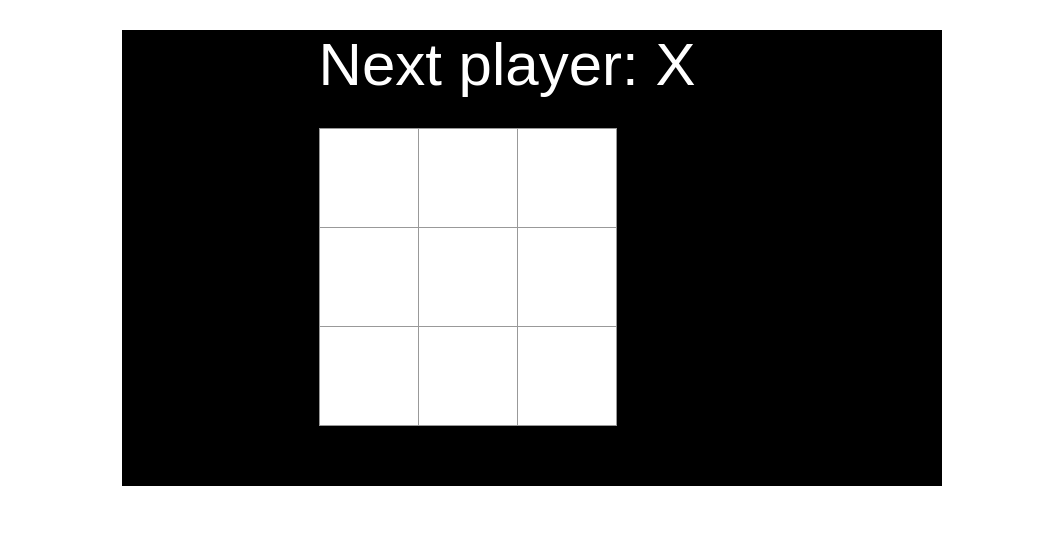
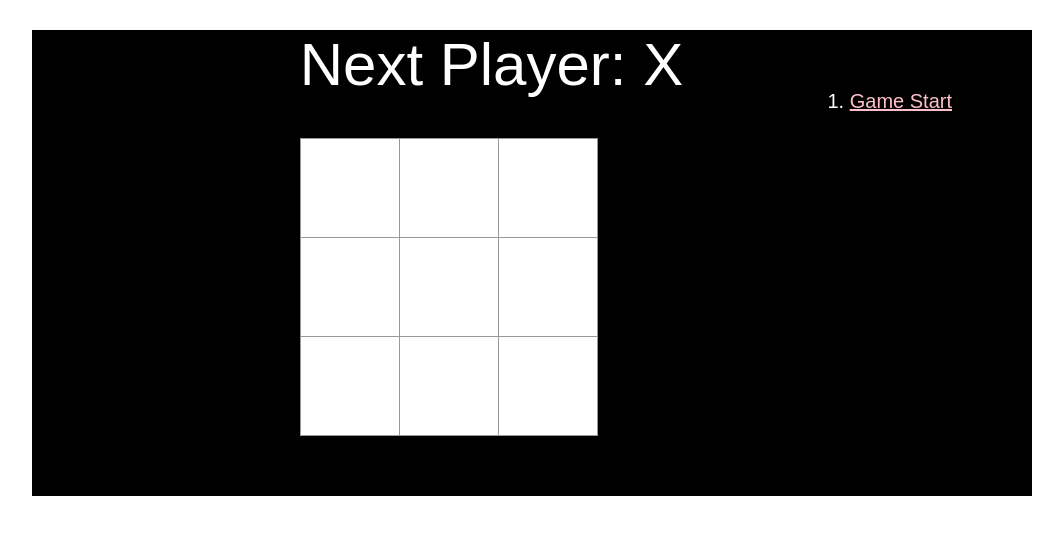
Before and after one commit to 91juhwang/ES6-React-App, a React app: page / in a window 1280 px wide. Shown: the top 534 px of the page, without its empty margins (108-1171 px from the left). Built offline with nearby package versions, Linux system fonts and the light colour scheme.

Commit message:
Add move history methods

```diff
--- a/src/app.css
+++ b/src/app.css
@@ -5,18 +5,14 @@ body {
 }
 
 #root {
-  width: 820px;
+  width: 1000px;
   margin: 0 auto;
   background-color: black;
 }
 
-ol, ul {
-  padding-left: 30px;
-}
-
 #board-row {
-  margin-top: 30px;
-  margin-bottoM: 60px;
+  margin-top: 40px;
+  margin-bottom: 60px;
 }
 
 .board-row:after {
@@ -57,9 +53,25 @@ ol, ul {
 }
 
 .game-info {
-  margin-left: 20px;
+  color: white;
+  margin-right: 80px;
+}
+
+.game-info ol li {
+  font-size: 20px;
+}
+
+.game-info ol li a {
+  font-size: 20px;
+  color: pink;
+}
+
+.game-info ol li a:hover {
+  color: red;
 }
 
 .game-board {
+  width: 500px;
   margin: 0 auto;
+  margin-right: 10px;
 }
--- a/src/components/App.js
+++ b/src/components/App.js
@@ -10,45 +10,16 @@ const Square = (props) => {
 }
 
 class Board extends React.Component {
-  constructor() {
-    super();
-    this.state = {
-      squares: Array(9).fill(null),
-      xIsNext: true
-    }
-  }
-
-  handleClick(i) {
-    const squares = this.state.squares.slice()
-    if (calculateWinner(squares) || squares[i]) {
-      return
-    }
-    squares[i] = this.state.xIsNext ? 'X' : 'O'
-    this.setState({
-      squares: squares,
-      xIsNext: !this.state.xIsNext
-    })
-  }
-
   renderSquare(i) {
     return <Square
-      value={this.state.squares[i]}
-      onClick={() => this.handleClick(i)}
+      value={this.props.squares[i]}
+      onClick={() => this.props.onClick(i)}
     />;
   }
 
   render() {
-    const winner = calculateWinner(this.state.squares)
-    let status;
-    if (winner) {
-      status = 'Winner: ' + winner
-    } else {
-      status = 'Next player: ' + (this.state.xIsNext? 'X' : 'O');
-    }
-
     return (
       <div id="board">
-        <div className="status">{status}</div>
         <div id="board-row">
           <div className="board-row">
             {this.renderSquare(0)}
@@ -72,15 +43,62 @@ class Board extends React.Component {
 }
 
 class Game extends React.Component {
+  constructor() {
+    super()
+    this.state = {
+      history: [{
+        squares: Array(9).fill(null),
+      }],
+      xIsNext: true
+    }
+  }
+
+  handleClick(i) {
+    const history = this.state.history;
+    const current = history[history.length - 1];
+    const squares = current.squares.slice();
+    if (calculateWinner(squares) || squares[i]) {
+      return
+    }
+    squares[i] = this.state.xIsNext ? 'X' : 'O'
+    this.setState({
+      history: history.concat([{
+        squares: squares
+      }]),
+      xIsNext: !this.state.xIsNext
+    })
+  }
+
   render() {
+    const history = this.state.history;
+    const current = history[history.length - 1];
+    const winner = calculateWinner(current.squares);
+    const moves = history.map((step, move) => {
+      const desc = move ? "Move #" + move : "Game Start"
+       return(
+        <li>
+          <a href="#" onClick={ () => this.jumpTo(move) }> {desc} </a>
+        </li>
+      )
+    })
+
+    let status
+    if (winner) {
+      status = "Winner: " + winner;
+    } else {
+      status = "Next Player: " + (this.state.xIsNext ? "X" : "O")
+    }
     return (
       <div className="game">
         <div className="game-board">
-          <Board />
+        {status}
+          <Board
+          squares = { current.squares }
+          onClick = { (i) => this.handleClick(i) }
+          />
         </div>
         <div className="game-info">
-          <div>{/* status */}</div>
-          <ol>{/* TODO */}</ol>
+          <ol>{ moves }</ol>
         </div>
       </div>
     );
```
